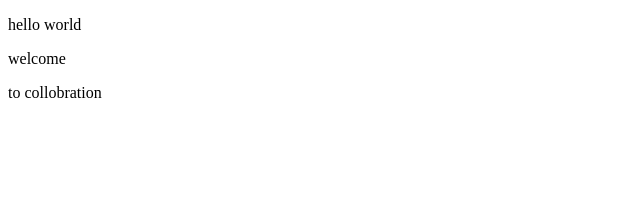
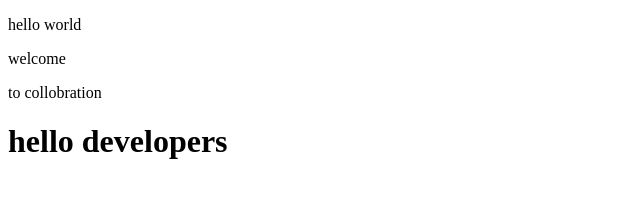
Before and after one commit to sangeethabeeram/51-batch, a plain HTML site: page index.html in a window 1280 px wide. Shown: the whole page, without its empty margins (0-640 px from the left). Drawn offline with Linux system fonts and the light colour scheme.

Commit message:
developers

```diff
--- a/index.html
+++ b/index.html
@@ -9,5 +9,6 @@
     <p>hello world</p>
     <p>welcome</p>
     <p>to collobration</p>
+    <h1>hello developers</h1>
 </body>
 </html>
```
